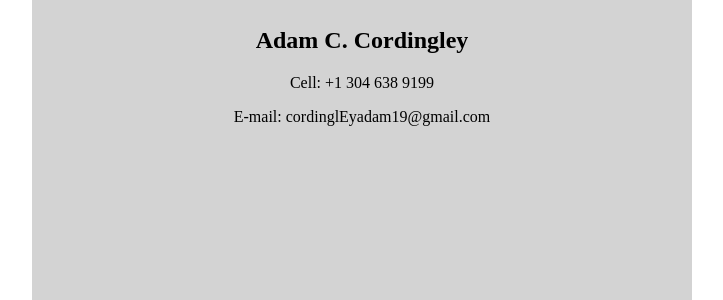
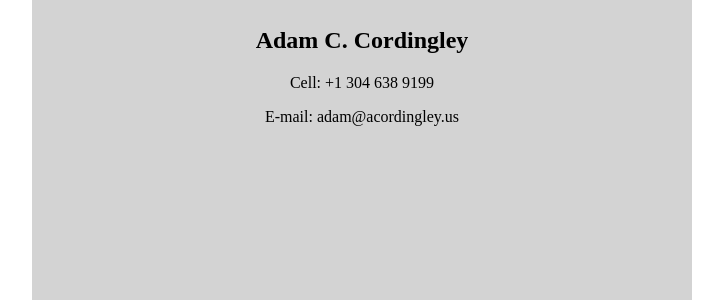
Before and after one commit to AdamC19/AdamC19.github.io, a Jekyll site: the page built from contact.html, in a window 1280 px wide. Shown: the part 280-580 px from the top of the page, without its empty margins (286-1009 px from the left). Built offline with Jekyll 4.4.1, drawn with Linux system fonts in a browser that asks for light colours.

Commit message:
Change Email address
adam@acordingley.us

```diff
--- a/contact.html
+++ b/contact.html
@@ -3,4 +3,4 @@ title: Contact
 ---
 <h2>Adam C. Cordingley</h2>
 <p>Cell: +1 304 638 9199</p>
-<p>E-mail: cordinglEyadam19@gmail.com</p>
+<p>E-mail: adam@acordingley.us</p>
```
